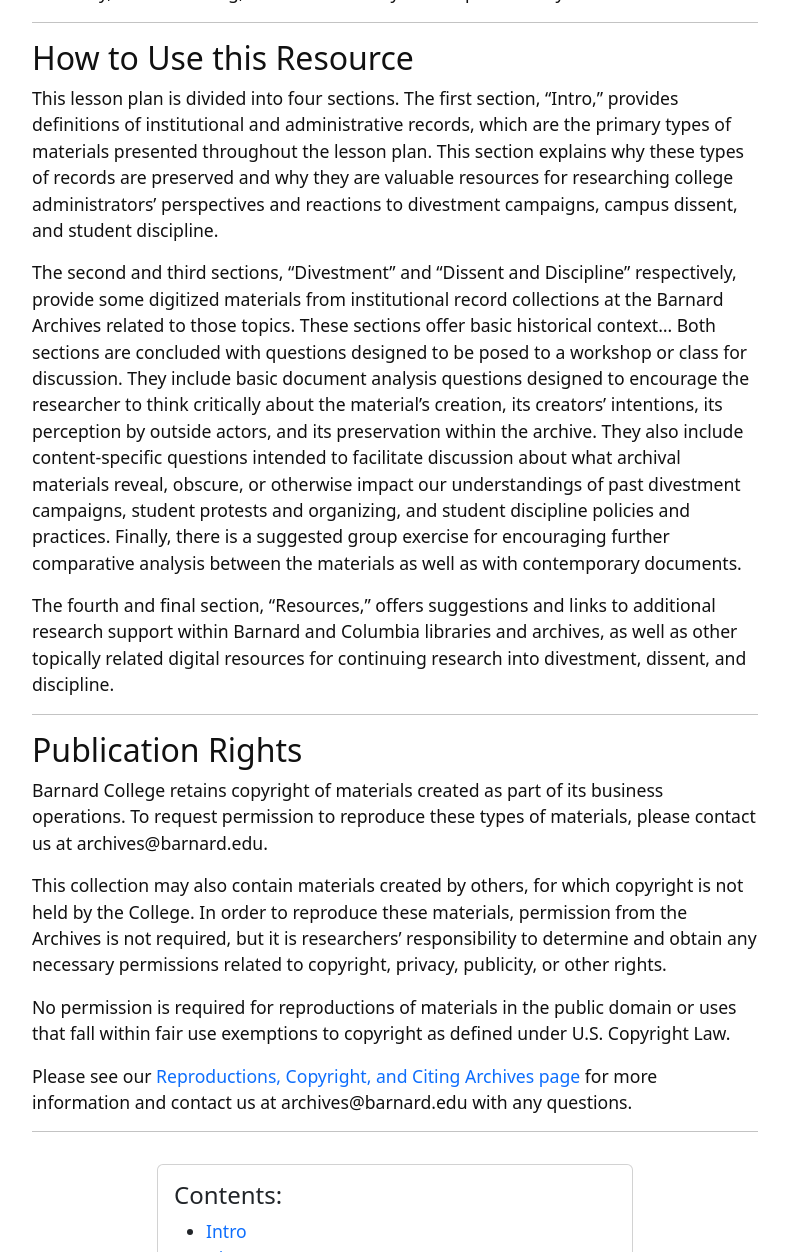
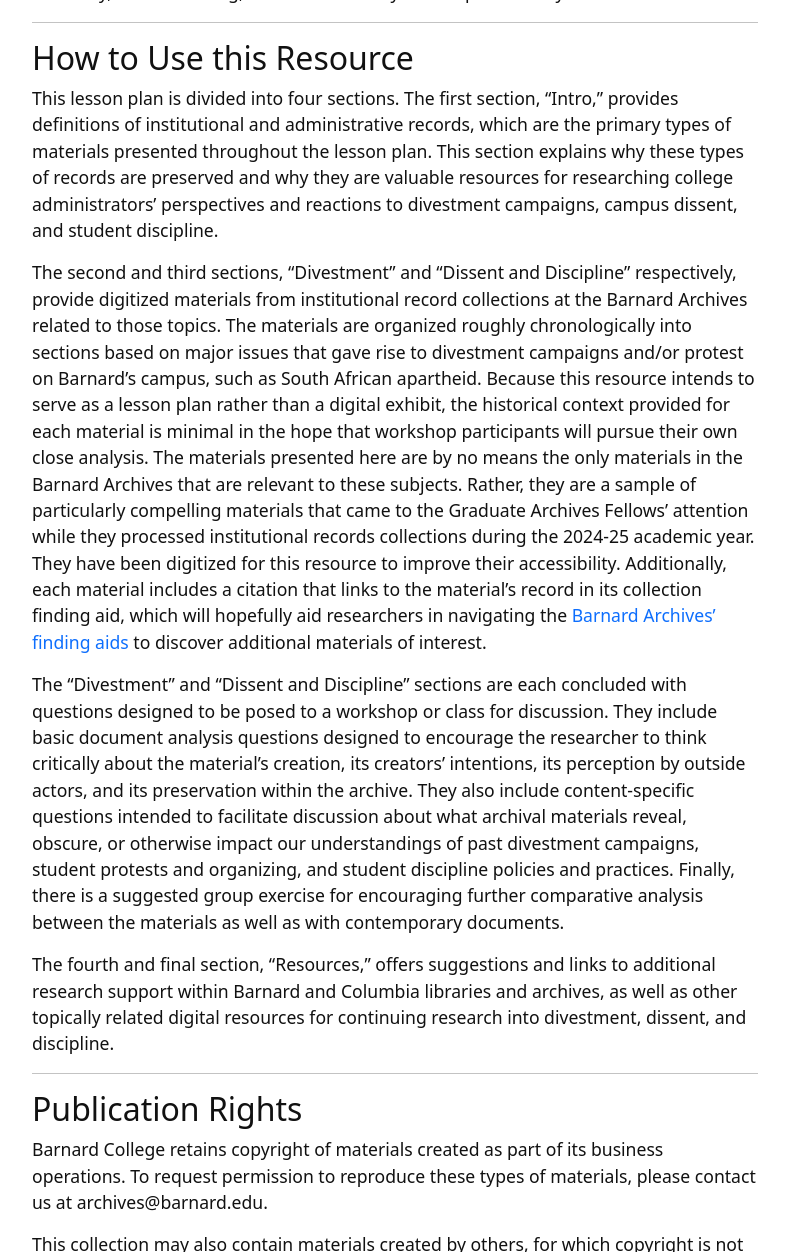
Before and after one commit to katelynautumn28/ddd-research-guide, a Jekyll site: the page built from index.md, in a window 1280 px wide and 1400 px high, scrolled down 1262 px, cut to the strip 0-1252 px from the top of the window. Shown: the whole strip, without its empty margins (245-1034 px from the left). Built offline with Jekyll 4.4.1, drawn with Linux system fonts in a browser that asks for light colours.

Commit message:
Update index.md

```diff
--- a/index.md
+++ b/index.md
@@ -21,8 +21,9 @@ This resource also serves as an affirmation of the right to protest and freedom
 ## How to Use this Resource
 This lesson plan is divided into four sections. The first section, "Intro," provides definitions of institutional and administrative records, which are the primary types of materials presented throughout the lesson plan. This section explains why these types of records are preserved and why they are valuable resources for researching college administrators' perspectives and reactions to divestment campaigns, campus dissent, and student discipline.
 
-The second and third sections, "Divestment" and "Dissent and Discipline" respectively, provide some digitized materials from institutional record collections at the Barnard Archives related to those topics. These sections offer basic historical context...
-Both sections are concluded with questions designed to be posed to a workshop or class for discussion. They include basic document analysis questions designed to encourage the researcher to think critically about the material's creation, its creators' intentions, its perception by outside actors, and its preservation within the archive. They also include content-specific questions intended to facilitate discussion about what archival materials reveal, obscure, or otherwise impact our understandings of past divestment campaigns, student protests and organizing, and student discipline policies and practices. Finally, there is a suggested group exercise for encouraging further comparative analysis between the materials as well as with contemporary documents.
+The second and third sections, "Divestment" and "Dissent and Discipline" respectively, provide digitized materials from institutional record collections at the Barnard Archives related to those topics. The materials are organized roughly chronologically into sections based on major issues that gave rise to divestment campaigns and/or protest on Barnard's campus, such as South African apartheid. Because this resource intends to serve as a lesson plan rather than a digital exhibit, the historical context provided for each material is minimal in the hope that workshop participants will pursue their own close analysis. The materials presented here are by no means the only materials in the Barnard Archives that are relevant to these subjects. Rather, they are a sample of particularly compelling materials that came to the Graduate Archives Fellows' attention while they processed institutional records collections during the 2024-25 academic year. They have been digitized for this resource to improve their accessibility. Additionally, each material includes a citation that links to the material's record in its collection finding aid, which will hopefully aid researchers in navigating the [Barnard Archives' finding aids](https://collections.barnard.edu/public) to discover additional materials of interest.
+
+The "Divestment" and "Dissent and Discipline" sections are each concluded with questions designed to be posed to a workshop or class for discussion. They include basic document analysis questions designed to encourage the researcher to think critically about the material's creation, its creators' intentions, its perception by outside actors, and its preservation within the archive. They also include content-specific questions intended to facilitate discussion about what archival materials reveal, obscure, or otherwise impact our understandings of past divestment campaigns, student protests and organizing, and student discipline policies and practices. Finally, there is a suggested group exercise for encouraging further comparative analysis between the materials as well as with contemporary documents.
 
 The fourth and final section, "Resources," offers suggestions and links to additional research support within Barnard and Columbia libraries and archives, as well as other topically related digital resources for continuing research into divestment, dissent, and discipline.
 
```
